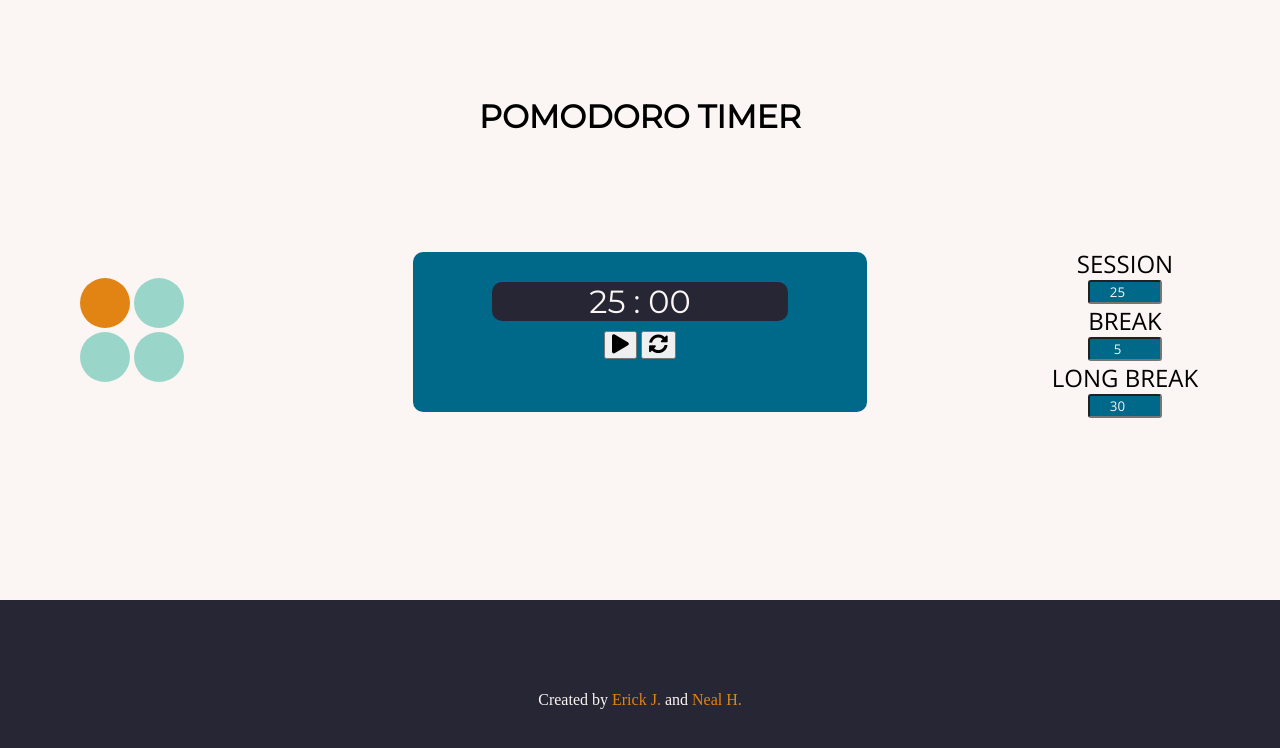
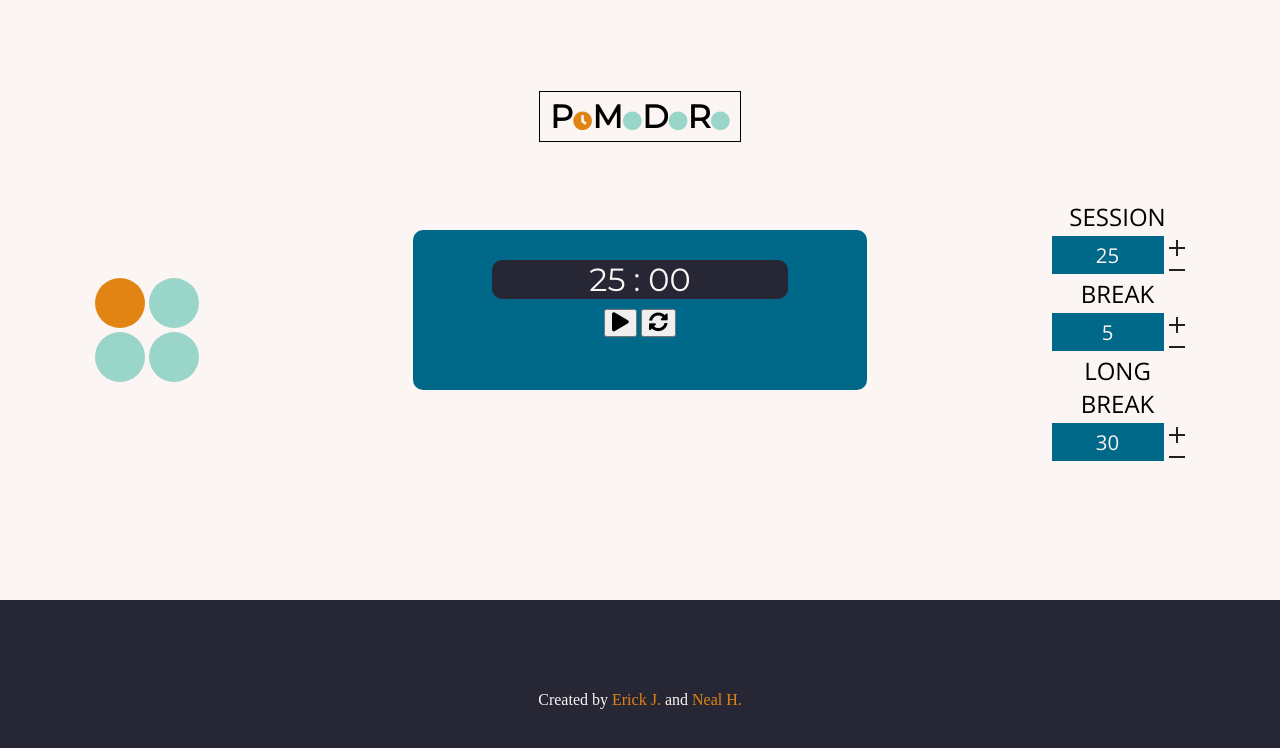
Before and after one commit to tnharvey/pomodoro, a plain HTML site: page index.html in a window 1280 px wide. Drawn offline with nearby package versions, Linux system fonts and the light colour scheme.

Commit message:
Customized time buttons. Added chimes.

```diff
--- a/index.html
+++ b/index.html
@@ -13,7 +13,7 @@
 <body>
   <div class="grid">
     <header>
-      <h1 class="title">Pomodoro Timer</h1>
+      <h1 class="title">P<i class="fas fa-clock" style="color:#E28413;"></i>m<i class="fas fa-circle" style="color:#99D5C9;"></i>d<i class="fas fa-circle" style="color:#99D5C9;"></i>r<i class="fas fa-circle" style="color:#99D5C9;"></i></h1>
     </header>
 
     <div class="sidebar sidebar-left">
@@ -42,15 +42,34 @@
     <aside class="sidebar sidebar-right">
       <div class="times">
           <div class="session input">
-            <label for="sessionTime">Session</label><input id="sessionTime" type="number" min="5" max="60" step="5" value="25">
+            <label class ="label" for="sessionTime">Session</label>
+            <input class="numInput" id="sessionTime" type="number" min="5" max="60" step="5" value="25">
+            <button onclick="this.parentNode.querySelector('input[type=number]').stepUp()" class="plus"></button>
+            <button onclick="this.parentNode.querySelector('input[type=number]').stepDown()" class="minus"></button>
           </div>
           <div class="break input">
-            <label for="breakTime">Break</label><input id="breakTime" type="number" min="5" max="60" step="5" value="5">
+            <label class ="label" for="breakTime">Break</label><input class="numInput" id="breakTime" type="number" min="5" max="60" step="5" value="5">
+            <button onclick="this.parentNode.querySelector('input[type=number]').stepUp()" class="plus"></button>
+            <button onclick="this.parentNode.querySelector('input[type=number]').stepDown()" class="minus"></button>
           </div>
           <div class="longBreak input">
-            <label for="longBreakTime">Long Break</label><input id="longBreakTime" type="number" min="5" max="60" step="5" value="30">
+            <label class ="label" for="longBreakTime">Long Break</label><input class="numInput" id="longBreakTime" type="number" min="5" max="60" step="5" value="30">
+            <button onclick="this.parentNode.querySelector('input[type=number]').stepUp()" class="plus"></button>
+            <button onclick="this.parentNode.querySelector('input[type=number]').stepDown()" class="minus"></button>
           </div>
         </div>
+      <audio id="cuckoo1">
+        <source src="sounds/Cuckoo_Clock_01.mp3" type="audio/mpeg">
+      </audio>
+      <audio id="cuckoo2">
+        <source src="sounds/Cuckoo_Clock_02.mp3" type="audio/mpeg">
+      </audio>
+      <audio id="cuckoo3">
+        <source src="sounds/Cuckoo_Clock_03.mp3" type="audio/mpeg">
+      </audio>
+      <audio id="cuckoo4">
+        <source src="sounds/Cuckoo_Clock_04.mp3" type="audio/mpeg">
+      </audio>
     </aside>
 
     <footer>
--- a/script.js
+++ b/script.js
@@ -35,16 +35,19 @@ function stopTimer(timerObject) {
 function switchMode() {
   if (mode == "session") {
     if (sessions < 3) {
+      playAlarmAudio();
       mode = "break";
       minutes = breakTime;
       seconds = 0;
     } else {
+      playAlarmAudio();
       mode = "long break";
       minutes = longBreakTime;
       seconds = 0;
     }
   } else {
     if (mode == "long break") {
+      playAlarmAudio();
       sessions = 0;
       let tasks = document.getElementsByClassName("task");
       for (i = 0; i < tasks.length; i++) {
@@ -55,6 +58,7 @@ function switchMode() {
       document.querySelector("#tracker1").classList.add("complete");
       document.querySelector("#tracker1").classList.remove("incomplete");
     } else {
+      playAlarmAudio();
       sessions += 1;
       document.querySelector(".incomplete").classList.add("complete");
       document.querySelector(".incomplete").classList.remove("incomplete");
@@ -64,6 +68,26 @@ function switchMode() {
     seconds = 0;
   }
   runTimer();
+}
+
+function playAlarmAudio() {
+  switch(sessions) {
+    case 0:
+      document.getElementById("cuckoo1").play();
+      break;
+    case 1:
+      document.getElementById("cuckoo2").play();
+      break;
+    case 2:
+      document.getElementById("cuckoo3").play();
+      break;
+    case 3:
+      document.getElementById("cuckoo4").play();
+      break;
+    default:
+      console.log("Error playing audio, no or invalid session number passed. Session: " + session);
+      break;
+  }
 }
 
 function formatTime(time) {
--- a/style.css
+++ b/style.css
@@ -16,10 +16,17 @@ header, footer {
   header,
   .sidebar-left {
     height: 10vh!important;
+    margin-bottom: 15px;
+    padding-left: 0px!important;
   }
-  article,
+  .sidebar-right {
+    padding-right: 0px!important;
+  }
+  article {
+    height: 20vh!important;
+  }
   footer {
-    height: 20vh!important;
+    height: 15vh!important;
   }
 }
 
@@ -42,12 +49,23 @@ footer {
   height: 25vh;
 }
 
+.sidebar-left {
+    padding-left: 15px;
+  }
+.sidebar-right {
+    padding-right: 15px;
+  }
 .title, .digits {
   font-family: 'Montserrat', sans-serif;
   text-transform: uppercase;
 }
 
-.input, input {
+.title {
+  border: 1px solid black;
+  padding: 5px 10px;
+}
+
+.input {
   font-family: 'Open Sans', sans-serif;
   text-transform: uppercase;
 }
@@ -58,6 +76,7 @@ footer {
   border-radius: 10px;
   background-color: #006989;
   padding: 30px;
+  margin-bottom: 45px;
 }
 
 .pomodoro {
@@ -67,6 +86,10 @@ footer {
   background-color: #272635;
   text-align: center;
   font-size: 2em;
+}
+
+.fa-clock, .fa-circle {
+  font-size: 0.6em;
 }
 
 .digits {
@@ -116,6 +139,13 @@ input {
   width: 5em;
   text-align: center;
   border-radius: 3px;
+  border:none;
+  outline: none;
+  border-style: solid;
+  padding: 5px;
+  font-family: 'Open Sans', sans-serif;
+  text-transform: uppercase;
+  font-size: 0.85em;
 }
 
 input:focus {
@@ -143,3 +173,63 @@ a {
 a:hover {
   color: #ECB068;
 }
+
+/* test removal of input arrows */
+
+input[type="number"] {
+  -webkit-appearance: textfield;
+     -moz-appearance: textfield;
+          appearance: textfield;
+}
+input[type=number]::-webkit-inner-spin-button,
+input[type=number]::-webkit-outer-spin-button {
+  -webkit-appearance: none;
+}
+
+/*  */
+.input {
+  display: grid;
+  grid-template-areas: "label label"
+                       "input plus"
+                       "input minus";
+}
+
+.plus {
+  grid-area: plus;
+}
+.minus {
+  grid-area: minus;
+}
+.label {
+  grid-area: label;
+}
+.numInput {
+  grid-area: input;
+}
+
+.input button {
+  outline:none;
+  -webkit-appearance: none;
+  background-color: transparent;
+  border: none;
+  width: 1rem;
+  height: 1rem;
+  cursor: pointer;
+  margin: 2px;
+  position: relative;
+  padding-top: 10px;
+}
+
+.input button:before,
+.input button:after {
+  display: inline-block;
+  position: absolute;
+  content: '';
+  width: 1rem;
+  height: 2px;
+  background-color: #212121;
+  transform: translate(-50%, -50%);
+}
+.input button.plus:after {
+  transform: translate(-50%, -50%) rotate(90deg);
+}
```
Also changed, not shown: 5 other files.
